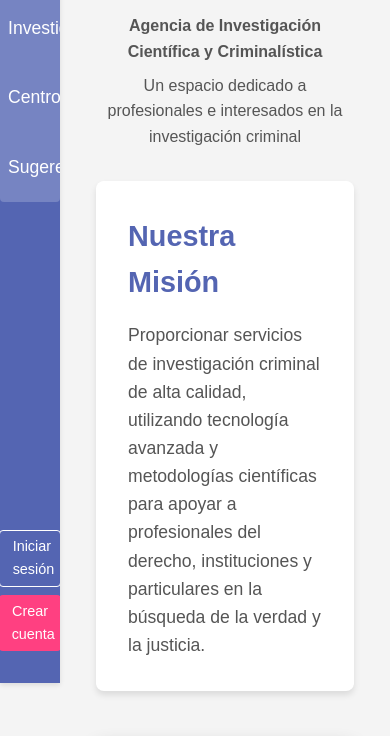
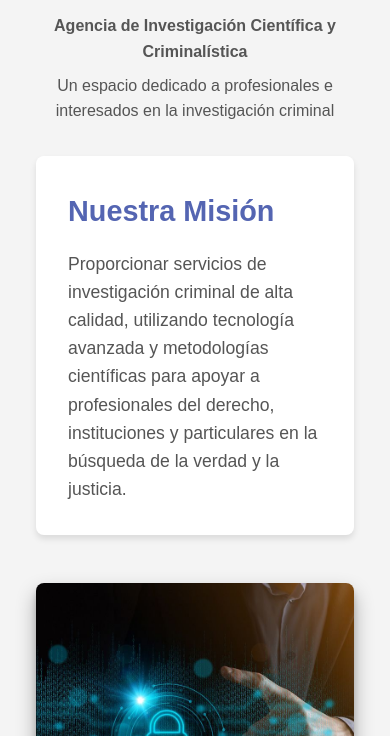
Before and after one commit to FELIPE6400814/Agencia-de-Investigaci-n, a plain HTML site: page index.html in a window 390 px wide. Shown: the part 161-897 px from the top of the page. Drawn offline with Linux system fonts and the light colour scheme.

Commit message:
Update styles.css

```diff
--- a/styles.css
+++ b/styles.css
@@ -488,19 +488,10 @@ footer {
 @media (max-width: 768px) {
     body {
         padding-top: 0;
-        padding-left: 60px;
     }
 
     header {
-        position: fixed;
-        top: 0;
-        left: 0;
-        width: 60px;
-        height: 100vh;
-        padding: 1rem 0;
-        overflow-y: auto;
-        transform: none !important;
-        transition: width 0.3s ease;
+        display: none;
     }
 
     header.expanded {
```
